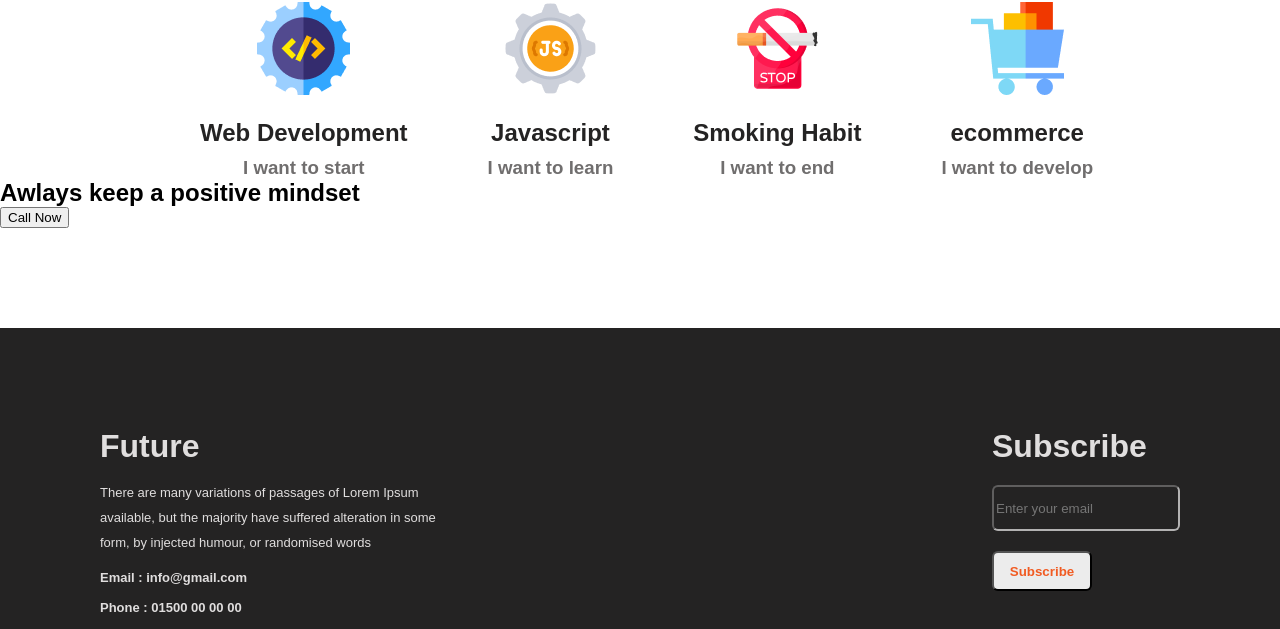
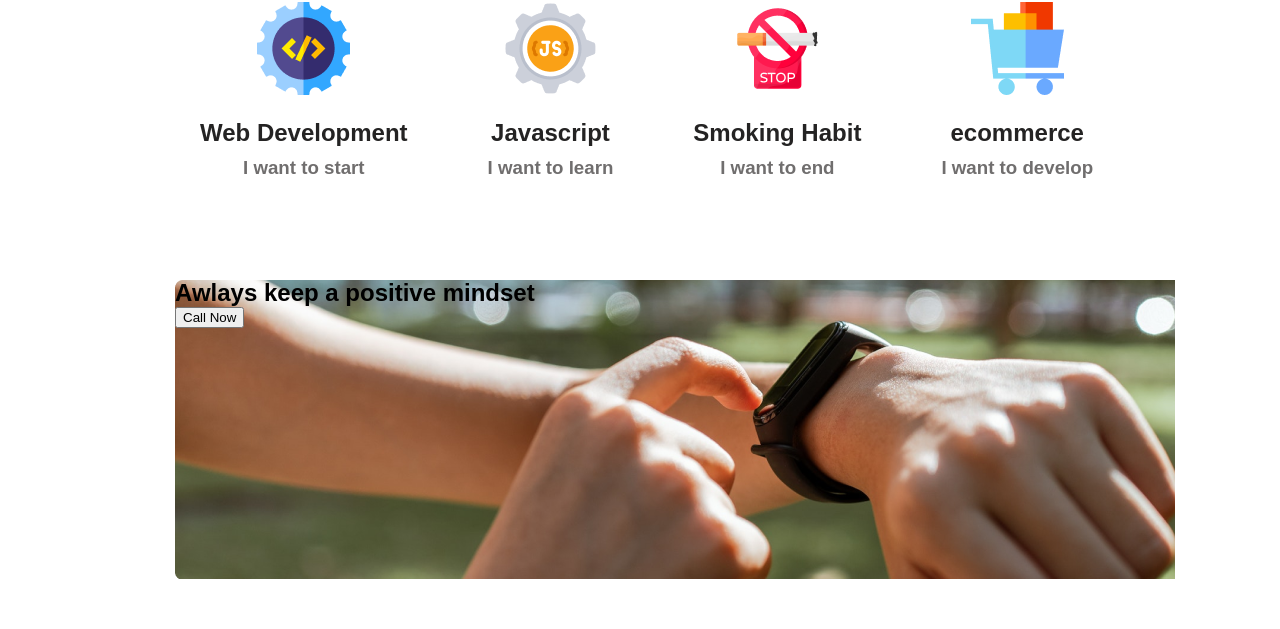
Before and after one commit to NusratNish/new-year-new-me, a plain HTML site: page index.html in a window 1280 px wide. Shown: the part 2671-3300 px from the top of the page. Drawn offline with Linux system fonts and the light colour scheme.

Commit message:
start awlays keeping section

```diff
--- a/index.html
+++ b/index.html
@@ -84,7 +84,7 @@
     </section>
   <!-- ...................................start-Awlays-keep-section-start -->
   <section class="Awlays-keep">
-    <div class="color-overlay"></div>
+    <div class="overlay"></div>
     <div>
         <h1> Awlays keep a positive mindset</h1>
         <button>Call Now</button>
--- a/style.css
+++ b/style.css
@@ -157,12 +157,13 @@
 /* ....................................Awlays-keep-section */
 .Awlays-keep{
 
-
-    /* height: 300px;
+    background-image: url(./images/watch.png);
+    background-repeat: no-repeat;
+    height: 300px;
     width: 1000px;
     margin-left: 175px;
     margin-top: 100px;
-    margin-bottom: 100px; */
+    margin-bottom: 100px;
 }
  /* /--------------------------------------------------footer-section-start ------------------------*/ *
  footer{
```
